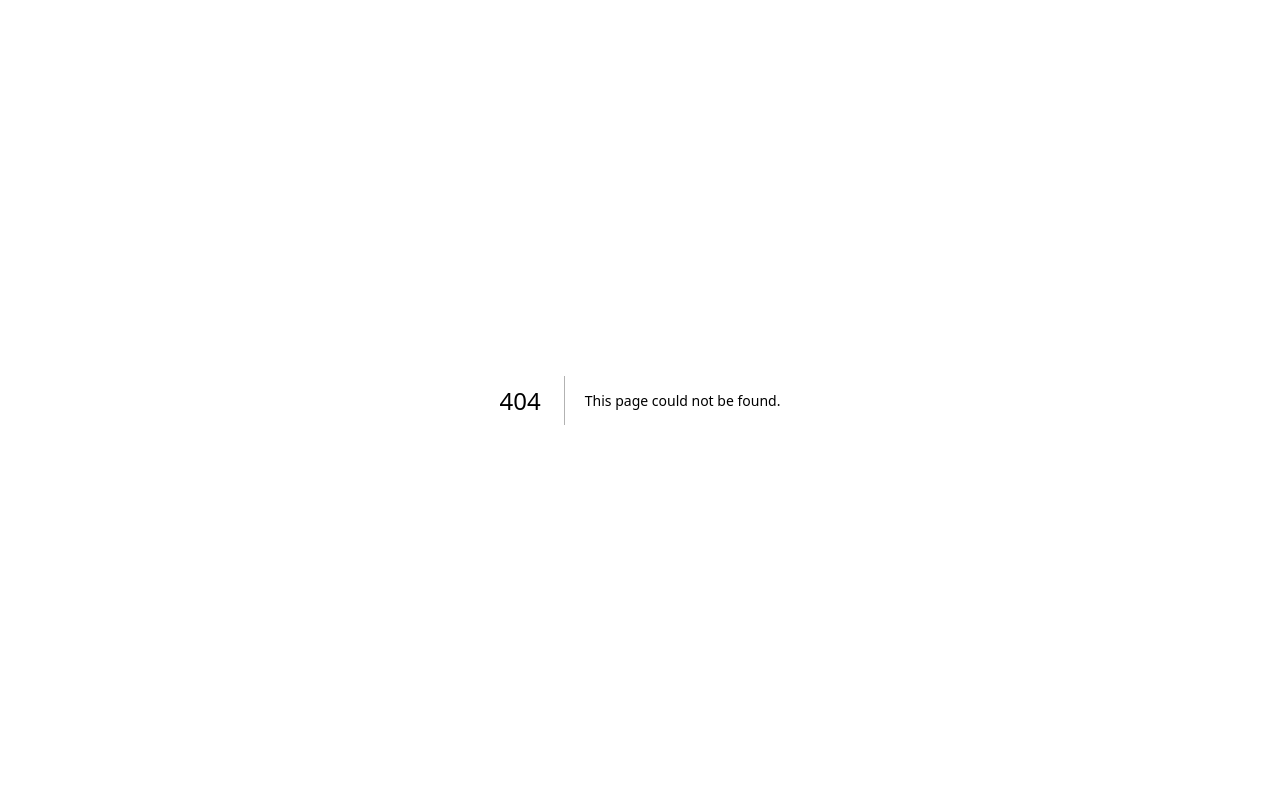
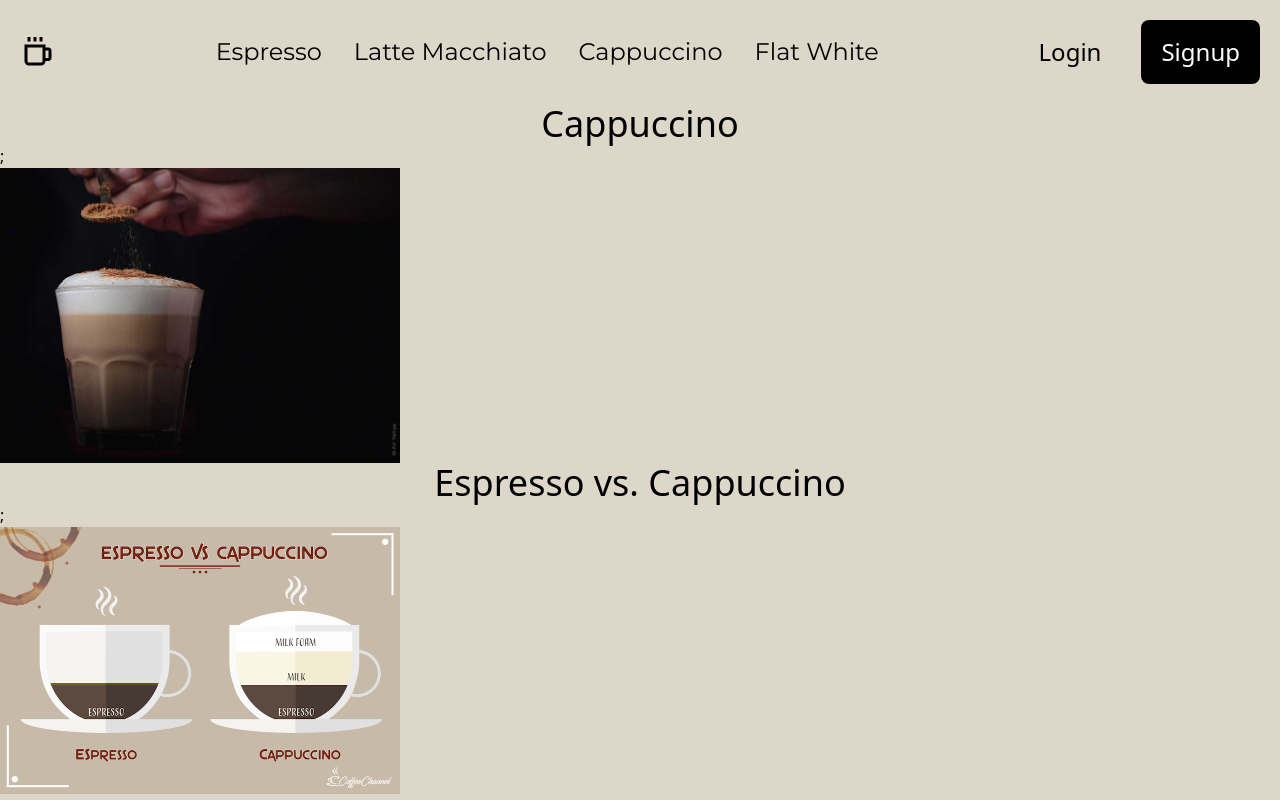
Before and after one commit to skollegger/kaffeemaschineWebsite, a Next.js app: page /Cappuccino in a window 1280 px wide. Before the commit this address had no page. Built offline with nearby package versions, Linux system fonts and the light colour scheme.

Commit message:
Capuccino und Macchiato
Bild auf Capuccino und Macchiato eingefügt oder verändert

```diff
--- /dev/null
+++ b/app/Cappuccino/page.tsx
@@ -0,0 +1,30 @@
+import React from "react";
+import Image from "next/image";
+import Navbar from "../componends/navbar";
+
+function cappuccino() {
+  return (
+  <>
+    <div className="h-screen bg-bg_back">
+      <Navbar/>
+      <h1 className="text-center text-4xl text-black">Cappuccino</h1>;
+      <Image
+        className='flex justify-center items-center'
+        src={"/Cappucino/cappuccino.jpg"}
+        alt={""}
+        height={300}
+        width={400}
+      />
+      <h1 className="text-center text-4xl text-black">Espresso vs. Cappuccino</h1>;
+      <Image
+        className='flex justify-center items-center'
+        src={"/Cappucino/description2.jpg"}
+        alt={""}
+        height={300}
+        width={400}
+      />
+    </div>
+  </>
+  )
+}
+export default cappuccino;
--- a/app/Cappucino/page.tsx
+++ /dev/null
@@ -1,22 +0,0 @@
-import React from "react";
-import Image from "next/image";
-import Navbar from "../componends/navbar";
-
-function cappucino() {
-  return (
-  <>
-    <div className="h-screen bg-bg_back">
-      <Navbar/>
-      <h1 className="text-center text-4xl text-black">Cappucino</h1>;
-      <Image
-        src={"/Cappucino/cappuccino.jpg"}
-        alt={""}
-        height={300}
-        width={400}
-      />
-    </div>
-  </>
-  )
-}
-
-export default cappucino;
--- a/app/Late/page.tsx
+++ b/app/Late/page.tsx
@@ -10,17 +10,17 @@ function latte() {
       <h1 className='text-black text-4xl text-center'>Latte Macchiato</h1>
       <div className="flex items-center">
         <Image
+          className='flex justify-center items-center'
           src={"/Latte/explosion.png"}
           alt={""}
           height={300}
-          className='flex justify-center items-center'
           width={400}
         />
       </div>
-      <h3 className='text-black text-center text-2xl'>Zutaten und Schichten</h3>
+      <h3 className='text-black text-center text-2xl'>Ingredients and Layers</h3>
       <Image
+        className='flex justify-center items-center'
         src={"/Latte/beschreibung.jpg"}
-        className='flex justify-center items-center'
         alt={""}
         height={300}
         width={400}
@@ -29,5 +29,4 @@ function latte() {
     </>
   )
 }
-
 export default latte
--- a/app/componends/navbar.tsx
+++ b/app/componends/navbar.tsx
@@ -27,7 +27,7 @@ function Navbar() {
                 <Link href={"/Late"}>Latte Macchiato</Link>
               </div>
               <div className="p-4">
-                <Link href={"/Cappucino"}>Cappucino</Link>
+                <Link href={"/Cappuccino"}>Cappuccino</Link>
               </div>
               <div className="p-4">
                 <Link href={"/Flat"}>Flat White</Link>
```
